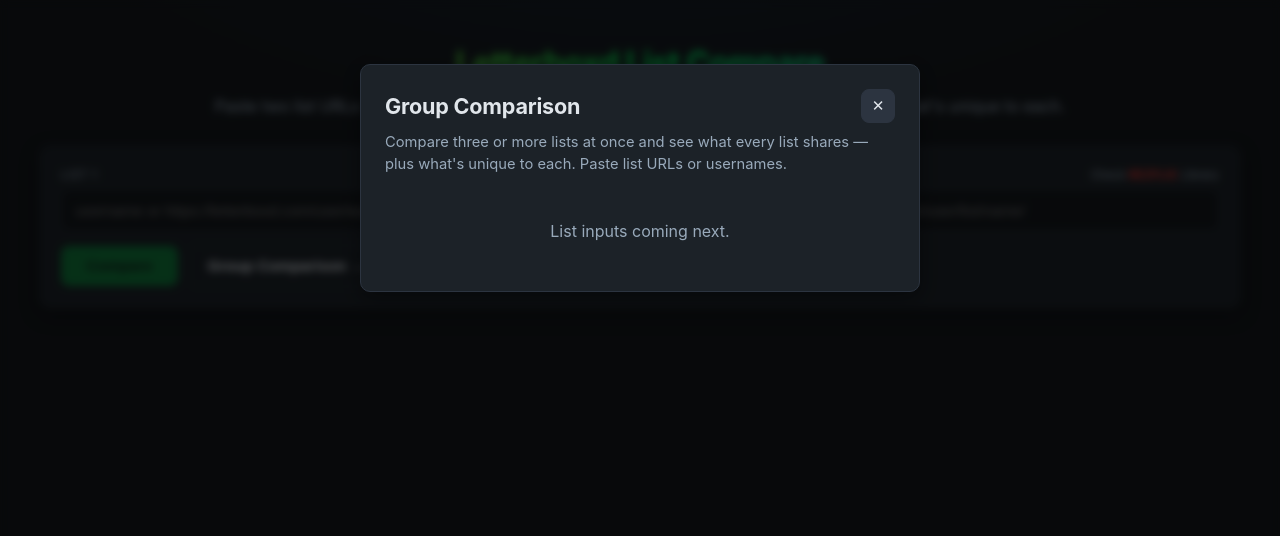
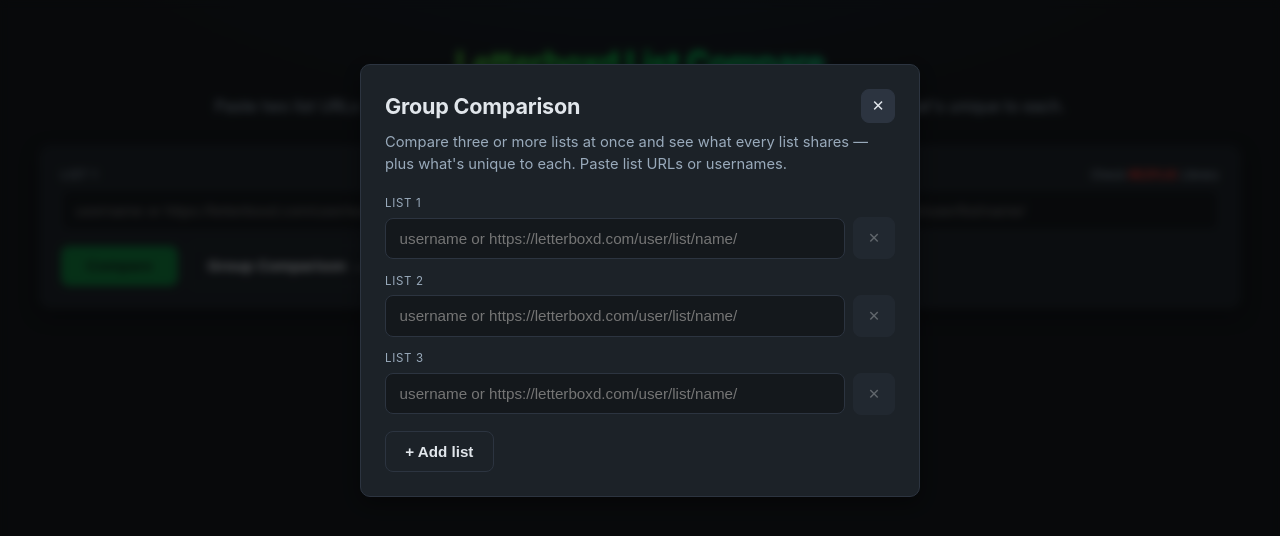
Before and after one commit to emiran0/letterboxd-compare, a Next.js app: page / in a window 1280 px wide. Both pictures are taken after a click on the button "Group Comparison →". Shown: the top 536 px of the page. Built offline with nearby package versions, Linux system fonts and the light colour scheme.

Commit message:
add dynamic list inputs to group modal

```diff
--- a/app/globals.css
+++ b/app/globals.css
@@ -715,9 +715,67 @@
   font-size: 0.92rem;
 }
 
-.modal-placeholder {
+.group-fields {
+  display: flex;
+  flex-direction: column;
+  gap: 0.85rem;
+}
+
+.group-field-label {
+  display: block;
+  font-size: 0.72rem;
+  text-transform: uppercase;
+  letter-spacing: 0.06em;
   color: var(--muted);
-  text-align: center;
-  padding: 1.5rem 0;
-  margin: 0;
+  margin-bottom: 0.3rem;
 }
+
+.group-field-row {
+  display: flex;
+  gap: 0.5rem;
+  align-items: center;
+}
+
+.group-field-row input {
+  flex: 1;
+  min-width: 0;
+  padding: 0.7rem 0.85rem;
+  background: var(--bg);
+  border: 1px solid var(--border);
+  border-radius: 8px;
+  color: var(--text);
+  font-size: 0.95rem;
+  transition: border-color 0.15s;
+}
+
+.group-field-row input:focus {
+  outline: none;
+  border-color: var(--blue);
+}
+
+.group-remove {
+  flex: none;
+  height: 42px;
+  width: 42px;
+  background: var(--panel-2);
+  border: 1px solid var(--border);
+  border-radius: 8px;
+  color: var(--text);
+  font-size: 0.9rem;
+  cursor: pointer;
+  transition: background 0.15s, color 0.15s;
+}
+
+.group-remove:hover:not(:disabled) {
+  background: #4a2230;
+  color: #ff6b6b;
+}
+
+.group-remove:disabled {
+  opacity: 0.35;
+  cursor: default;
+}
+
+.group-add {
+  margin-top: 1rem;
+}
--- a/components/GroupModal.tsx
+++ b/components/GroupModal.tsx
@@ -1,18 +1,33 @@
 "use client";
 
-import { useEffect, useRef } from "react";
+import { useEffect, useRef, useState } from "react";
+
+/** Minimum number of list fields a group comparison needs. */
+const MIN_FIELDS = 3;
 
 /**
- * Group Comparison modal shell (issue #3).
+ * Group Comparison modal (issues #3, #4).
  *
- * Pure presentation + open/close behaviour: backdrop click, Escape, and the
- * close button all dismiss it, and body scroll is locked while open. The list
- * inputs and the compare action are filled in by later issues (#4, #5+); for
- * now the body is a scaffold so the entry point can be wired and tested on its
- * own. The classic two-list flow on the home page is untouched.
+ * Open/close behaviour: backdrop click, Escape, and the close button all
+ * dismiss it, and body scroll is locked while open. The body holds a dynamic
+ * set of list inputs — at least three, with no hard cap, each removable down to
+ * the minimum. Wiring these up to the multi-list compare is a later issue
+ * (#5/#6); for now the inputs are self-contained. The classic two-list flow on
+ * the home page is untouched.
  */
 export default function GroupModal({ open, onClose }: { open: boolean; onClose: () => void }) {
   const dialogRef = useRef<HTMLDivElement>(null);
+  const [urls, setUrls] = useState<string[]>(() => Array(MIN_FIELDS).fill(""));
+
+  function updateField(i: number, value: string) {
+    setUrls((prev) => prev.map((u, idx) => (idx === i ? value : u)));
+  }
+  function addField() {
+    setUrls((prev) => [...prev, ""]);
+  }
+  function removeField(i: number) {
+    setUrls((prev) => (prev.length <= MIN_FIELDS ? prev : prev.filter((_, idx) => idx !== i)));
+  }
 
   // Close on Escape and lock background scroll while open.
   useEffect(() => {
@@ -54,8 +69,37 @@
           to each. Paste list URLs or usernames.
         </p>
         <div className="modal-body">
-          {/* List inputs land here in #4; the multi-list compare in #5/#6. */}
-          <p className="modal-placeholder">List inputs coming next.</p>
+          <div className="group-fields">
+            {urls.map((value, i) => (
+              <div className="group-field" key={i}>
+                <label className="group-field-label" htmlFor={`group-url-${i}`}>
+                  List {i + 1}
+                </label>
+                <div className="group-field-row">
+                  <input
+                    id={`group-url-${i}`}
+                    value={value}
+                    onChange={(e) => updateField(i, e.target.value)}
+                    placeholder="username or https://letterboxd.com/user/list/name/"
+                    autoComplete="off"
+                  />
+                  <button
+                    type="button"
+                    className="group-remove"
+                    onClick={() => removeField(i)}
+                    disabled={urls.length <= MIN_FIELDS}
+                    aria-label={`Remove list ${i + 1}`}
+                    title={urls.length <= MIN_FIELDS ? `At least ${MIN_FIELDS} lists required` : "Remove this list"}
+                  >
+                    ✕
+                  </button>
+                </div>
+              </div>
+            ))}
+          </div>
+          <button type="button" className="ghost group-add" onClick={addField}>
+            + Add list
+          </button>
         </div>
       </div>
     </div>
```
